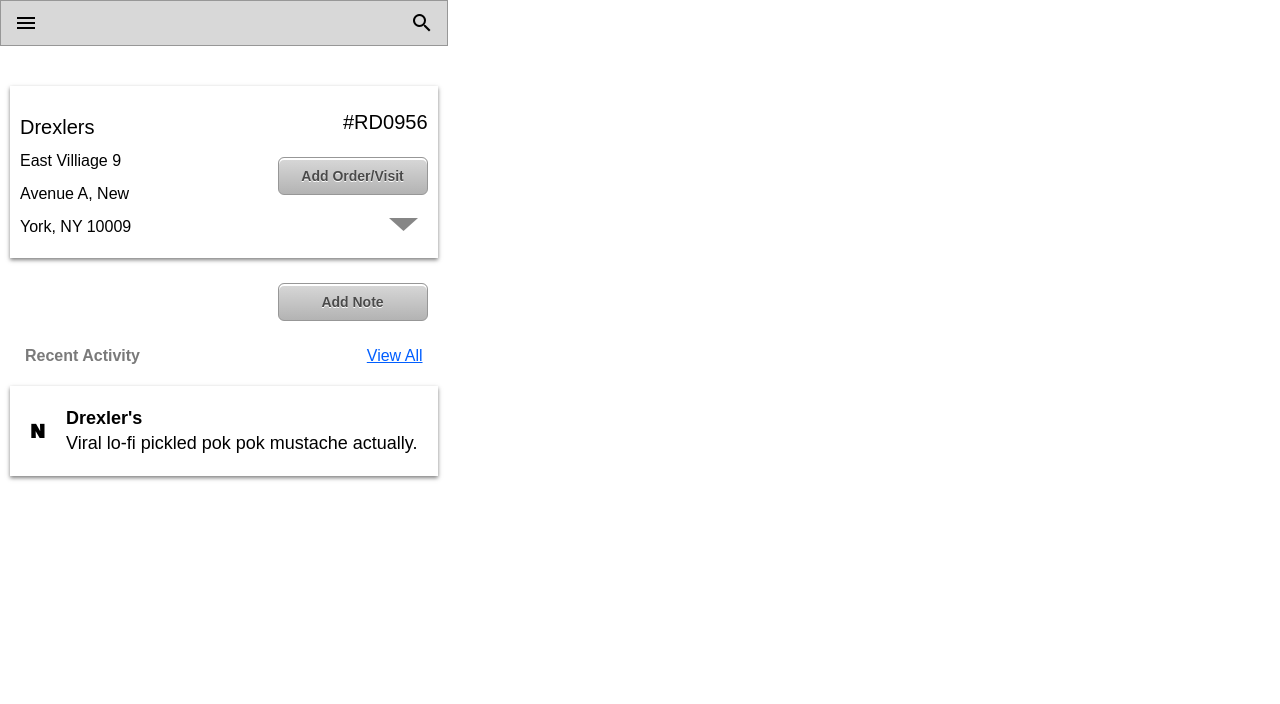
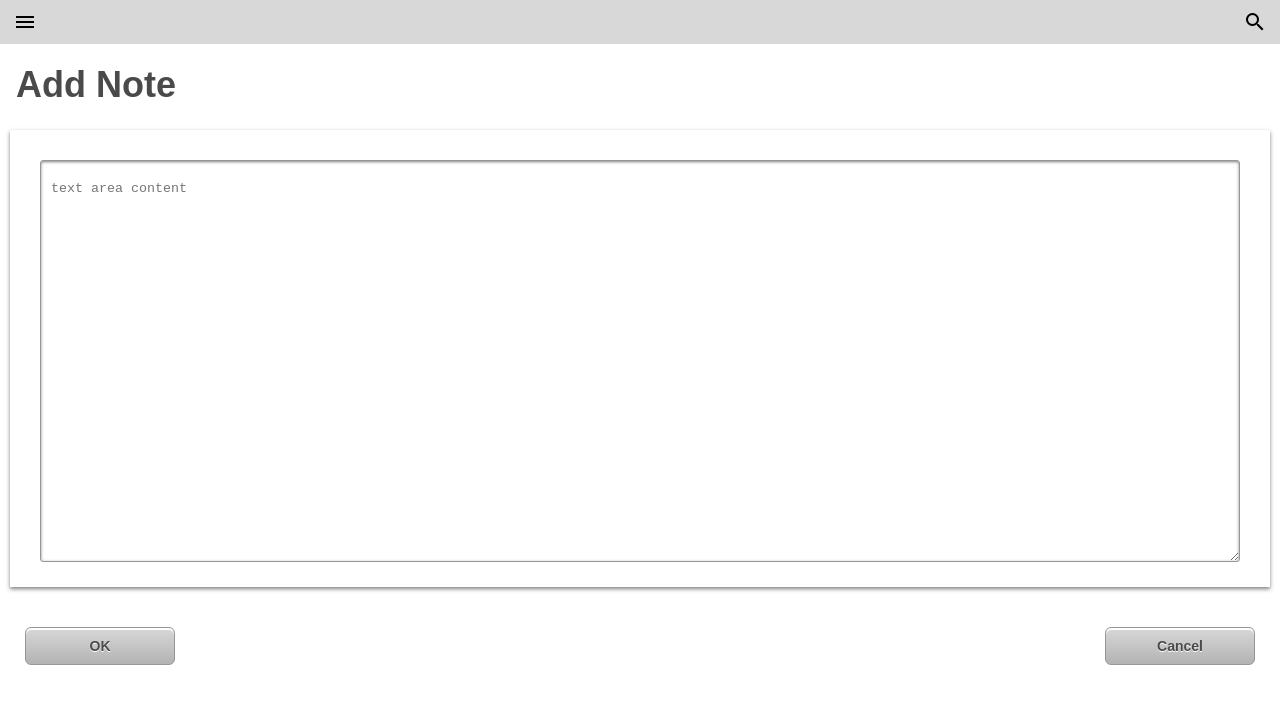
Before and after one commit to halo123u/lager_logger, a React (Create React App) app in the folder client/: page / in a window 1280 px wide. Shown: the top 704 px of the page. Built offline with nearby package versions, Linux system fonts and the light colour scheme.

Commit message:
create add note component

```diff
--- a/client/src/App.css
+++ b/client/src/App.css
@@ -8,11 +8,11 @@ body {
 
 nav {
   display: flex;
+  width: 100vw;
   justify-content: space-between;
   align-items:center;
   height: 44px;
   background-color: #D8D8D8;
-  border: 1px solid #979797;
   margin: 0;
 }
 
@@ -153,6 +153,16 @@ button {
   width: 120px;
 }
 
+textarea {
+  border: 1px solid #979797;
+  border-radius: 3px;
+  box-shadow: inset 0 1px 3px rgba(0,0,0,0.5);
+  margin: 10px auto;
+  height: 45vh;
+  width: 95%;
+  padding: 20px 10px;
+}
+
 .left {
   line-height: 33px;
 }
@@ -165,6 +175,21 @@ button {
   height: 120px;
 }
 
+.buttons {
+  display: flex;
+  justify-content: space-between;
+  margin: 40px 25px;
+}
+
+.buttons button {
+  width: 145x;
+}
+
 .right img {
   margin-right: 10px;
 }
+
+.note {
+  display: flex;
+  padding: 20px 10px 15px 10px;
+}
--- a/client/src/App.js
+++ b/client/src/App.js
@@ -3,13 +3,14 @@ import './App.css';
 import Nav from './components/nav';
 import Dashboard from './components/dashboard';
 import BuyerPage from './components/buyer-page';
+import AddNote from './components/add-note';
 
 class App extends Component {
   render() {
     return (
       <div className="App">
       <Nav/>
-      <BuyerPage />
+      <AddNote />
       </div>
     );
   }
--- a/client/src/components/add-note.jsx
+++ b/client/src/components/add-note.jsx
@@ -0,0 +1,23 @@
+import React, { Component } from 'react';
+
+class AddNote extends Component {
+	render () {
+		return (
+			<div>
+				<h1>Add Note</h1>
+				<form>
+					<div className='box note'>
+						<textarea placeholder='text area content'>
+						</textarea>
+					</div>
+					<div className='buttons'>
+						<button type='submit'>OK</button>
+						<button>Cancel</button>
+					</div>
+				</form>
+			</div>
+		);
+	}
+}
+
+export default AddNote;
--- a/client/src/components/dashboard.jsx
+++ b/client/src/components/dashboard.jsx
@@ -4,7 +4,7 @@ import RecentActivity from './recent-activity';
 class Dashboard extends Component {
 	render () {
 		return (
-			<div>
+			<main>
 				<h1>Dashboard</h1>
 				<div className='box'>
 					<div id='dummy-img'></div>
@@ -19,7 +19,7 @@ class Dashboard extends Component {
 					</ul>
 				</div>
 				<RecentActivity />
-			</div>
+			</main>
 		);
 	}
 }
```
